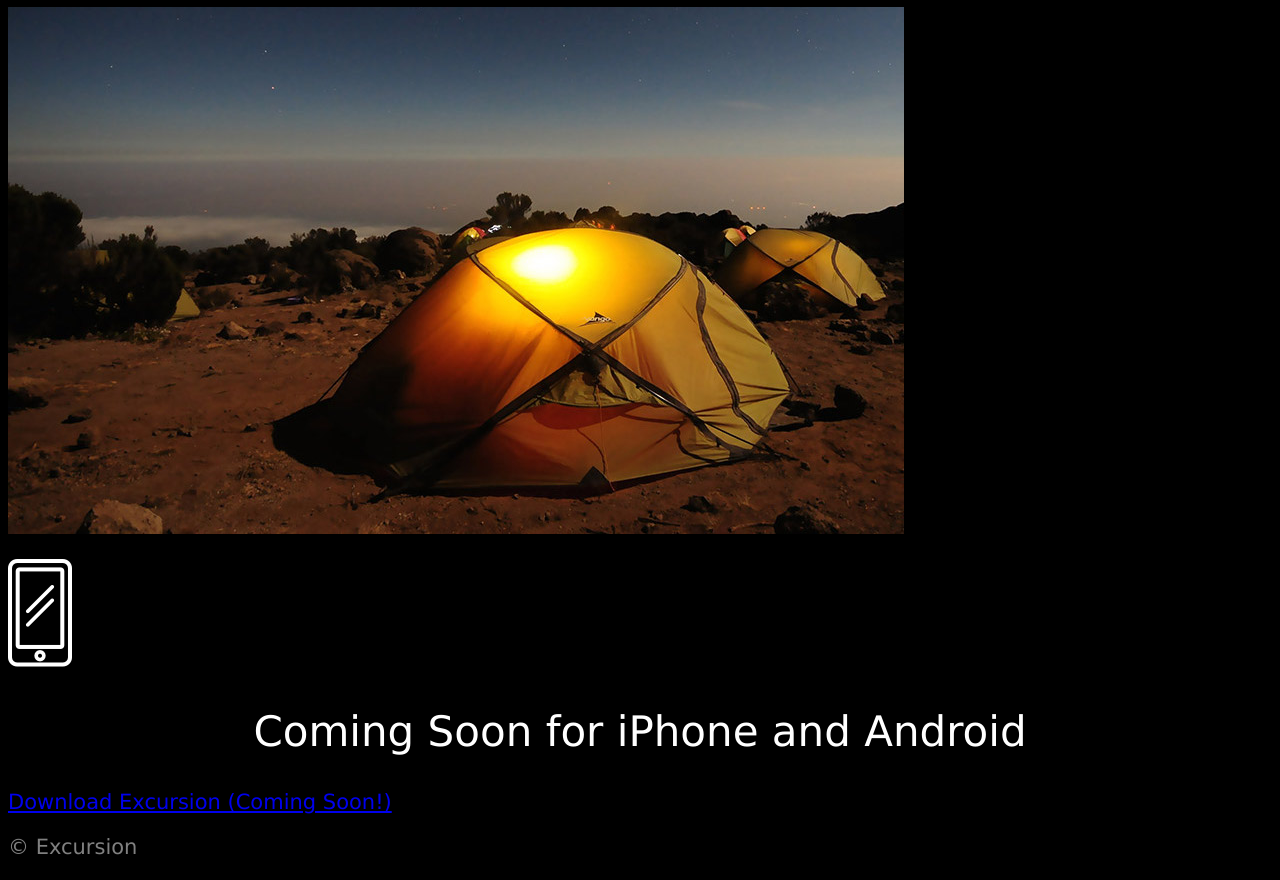
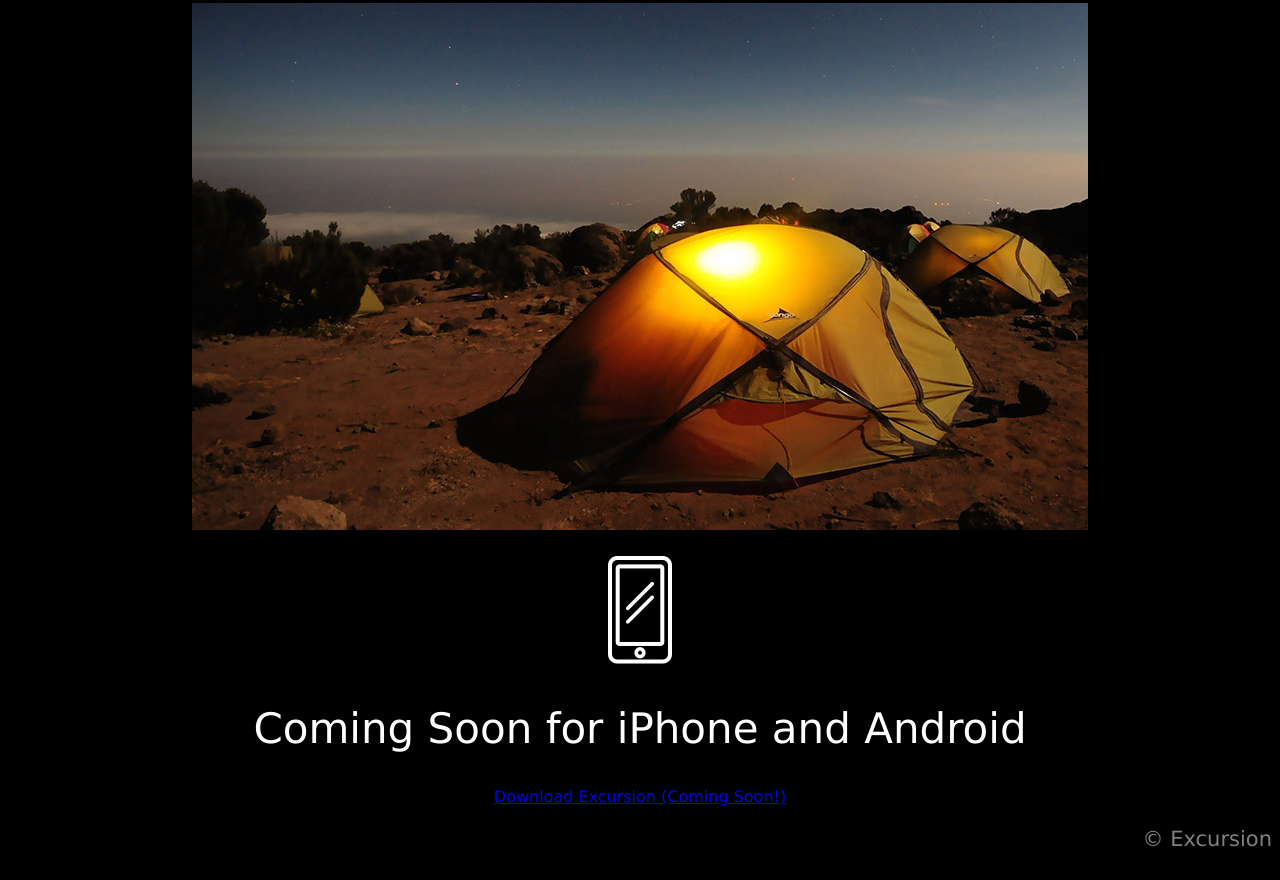
Before and after one commit to UnicornNinja/excursion2, a plain HTML site: page index.html in a window 1280 px wide. Shown: the part 889-1769 px from the top of the page. Drawn offline with Linux system fonts and the light colour scheme.

Commit message:
alignment

```diff
--- a/index.html
+++ b/index.html
@@ -5,23 +5,26 @@
     <title>Excursion</title>
   </head>
   <body>
+  <div>
     <h1>Discover hidden places in the world around you</h1>
       <p class="download"><a href="./index.html">Download Excursion (Coming soon!)</a></p>
-  <div>
-    <video src="./resources/Videos/excursion.mp4"
+  </div>
+    <p class="video"><video src="./resources/Videos/excursion.mp4"
      width="600px" height="500px" controls>Video not supported</video>
   <div>
     <h2>Your personal travel guide</h2>
     <p>Excursion remembers places you like, and recommends new points
       of interest around you.</p>
   </div>
-    <img src="./resources/Photos/camp.jpg"/>
-    <p><img src="./resources/Photos/phone.png"/>
+    <p class="camp"><img src="./resources/Photos/camp.jpg"/>
+    <p class="phone"><img src="./resources/Photos/phone.png"/>
     </p>
   <div>
     <h2>Coming Soon for iPhone and Android</h2>
   </div>
-    <p><a href="./index.html">Download Excursion (Coming Soon!)</a></p>
-    <p>© Excursion</p>
+    <p class="download"><a href="./index.html">Download Excursion (Coming Soon!)</a></p>
+  <div>
+    <p class="excursion">© Excursion</p>
+  </div>
   </body>
 </html>
--- a/style.css
+++ b/style.css
@@ -7,7 +7,7 @@ h1 {
   text-align: center;
   color: white;
 }
-download {
+.download {
   color: Aquamarine;
   font-size: 16px;
   text-align: center;
@@ -22,3 +22,16 @@ h2 {
   color: white;
   text-align: center;
 }
+.excursion {
+  text-align: right;
+  color: Gray;
+}
+.video {
+  text-align: center;
+}
+.phone {
+  text-align: center;
+}
+.camp {
+  text-align: center;
+}
```
